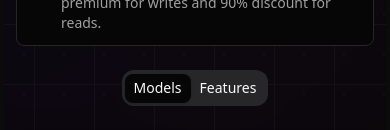
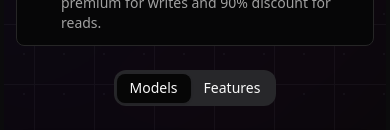
Before and after one commit to Hardel-DW/cctime-web, a React (Vite) app: page /prices in a window 390 px wide. Shown: the part 250-380 px from the top of the page. Built offline with nearby package versions, Linux system fonts and the light colour scheme.

Commit message:
Update PricesComponent for improved tab responsiveness

```diff
--- a/src/routes/prices.lazy.tsx
+++ b/src/routes/prices.lazy.tsx
@@ -41,12 +41,12 @@ export function PricesComponent() {
                 </Alert>
 
                 <Tabs defaultValue="models" className="@container/tabs space-y-4">
-                    <div className="flex justify-center">
-                        <TabsList className="rounded-xl bg-zinc-800">
-                            <TabsTrigger value="models" className="rounded-lg">
+                    <div className="overflow-x-auto">
+                        <TabsList className="flex min-w-max rounded-xl bg-zinc-800 @[640px]/tabs:w-full @[640px]/tabs:min-w-0 mx-auto @[640px]/tabs:mx-0">
+                            <TabsTrigger value="models" className="rounded-lg whitespace-nowrap px-3 @[640px]/tabs:px-4">
                                 Models
                             </TabsTrigger>
-                            <TabsTrigger value="features" className="rounded-lg">
+                            <TabsTrigger value="features" className="rounded-lg whitespace-nowrap px-3 @[640px]/tabs:px-4">
                                 <span className="hidden @[480px]/tabs:inline">Special Features</span>
                                 <span className="@[480px]/tabs:hidden">Features</span>
                             </TabsTrigger>
```
